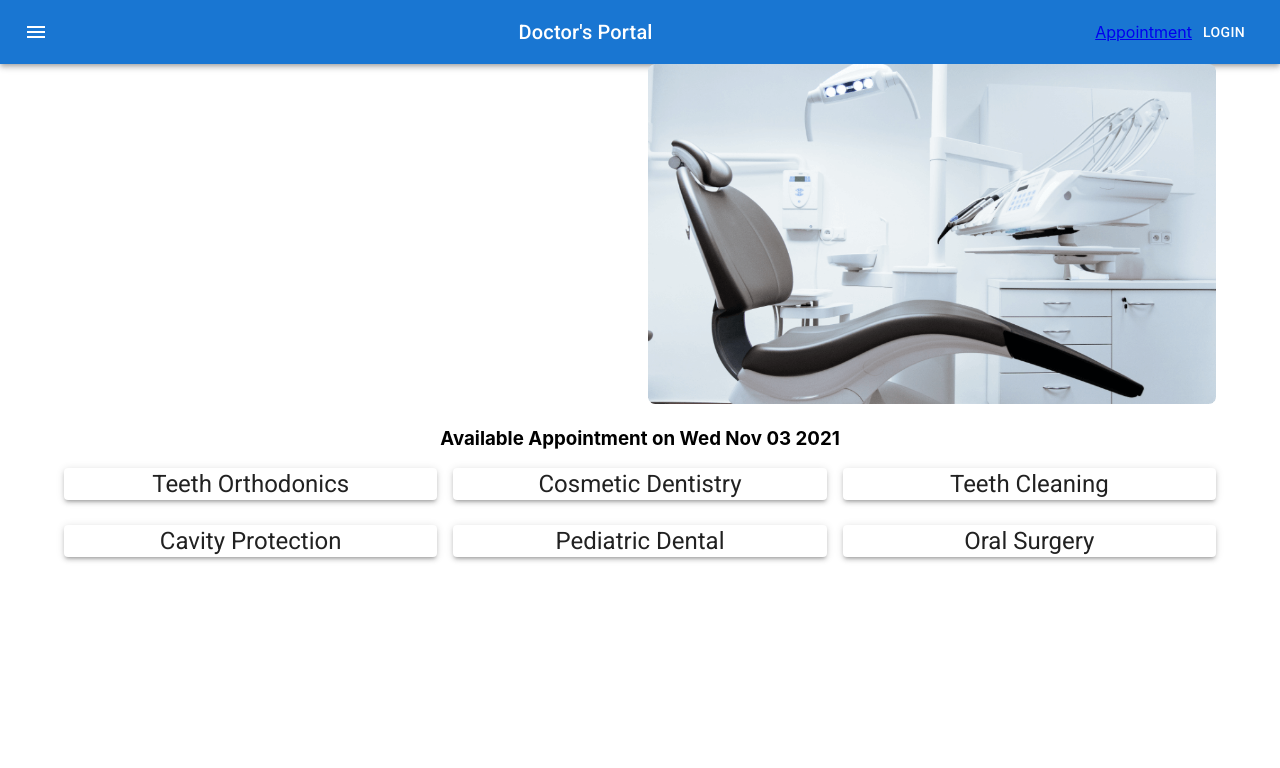
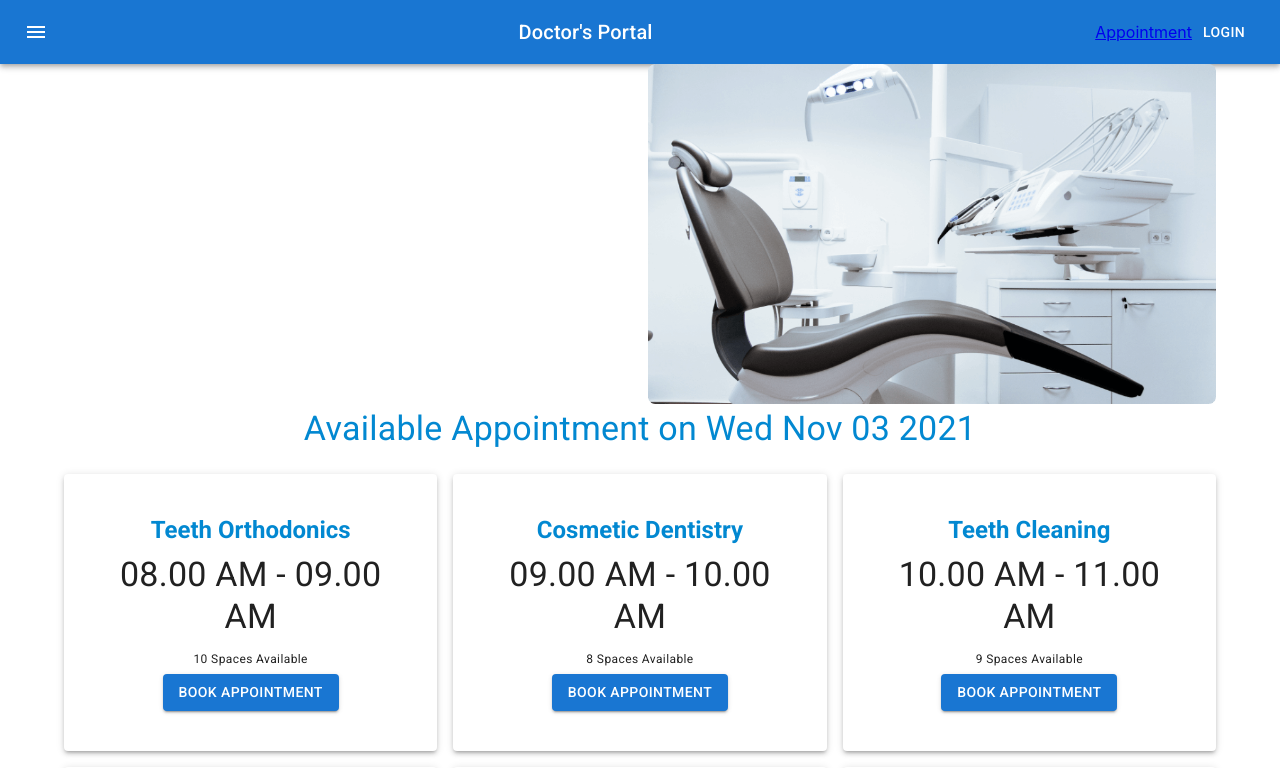
Before and after one commit to TanvirHNur/D, a React (Create React App) app: page /appointment in a window 1280 px wide. Shown: the top 768 px of the page. Built offline with nearby package versions, Linux system fonts and the light colour scheme.

Commit message:
booking updated

```diff
--- a/src/Pages/Appointment/AppointmentAvailable/AppointmentAvailable.js
+++ b/src/Pages/Appointment/AppointmentAvailable/AppointmentAvailable.js
@@ -1,4 +1,4 @@
-import { Container, Grid } from '@mui/material';
+import { Container, Grid, Typography } from '@mui/material';
 import React from 'react';
 import Booking from '../Booking/Booking';
 
@@ -44,7 +44,7 @@
 const AppointmentAvailable = ({date}) => {
     return (
         <Container>
-            <h3>Available Appointment on {date.toDateString()} </h3>
+            <Typography variant="h4" sx={{color: 'info.main' , mb: 3}}>Available Appointment on {date.toDateString()} </Typography>
             <Grid container spacing={2}>
                  {
                      bookings.map(booking => <Booking
--- a/src/Pages/Appointment/Booking/Booking.js
+++ b/src/Pages/Appointment/Booking/Booking.js
@@ -2,16 +2,24 @@
 import React from 'react';
 import Paper from '@mui/material/Paper';
 import Typography from '@mui/material/Typography';
+import Button from '@mui/material/Button';
 
 
 const Booking = ({booking}) => {
     const {name, time, space}=booking;
     return (
         <Grid item xs={12} sm={6} md={4}>
-            <Paper elevation={3} >
-            <Typography variant="h5" gutterBottom component="div">
+            <Paper elevation={3} sx={{p:5}}>
+            <Typography sx={{color: 'info.main' , fontWeight: 600}} variant="h5" gutterBottom component="div">
                 {name}
             </Typography>
+            <Typography variant="h4" gutterBottom component="div">
+                {time}
+            </Typography>
+            <Typography variant="caption" display="block" gutterBottom>
+                {space} Spaces Available
+            </Typography>
+            <Button variant="contained">Book Appointment</Button>
             </Paper>
         </Grid>
     );
```
Also changed, not shown: src/Pages/Appointment/BookingModal/BookingModal.js (added, +11 -0 lines).
